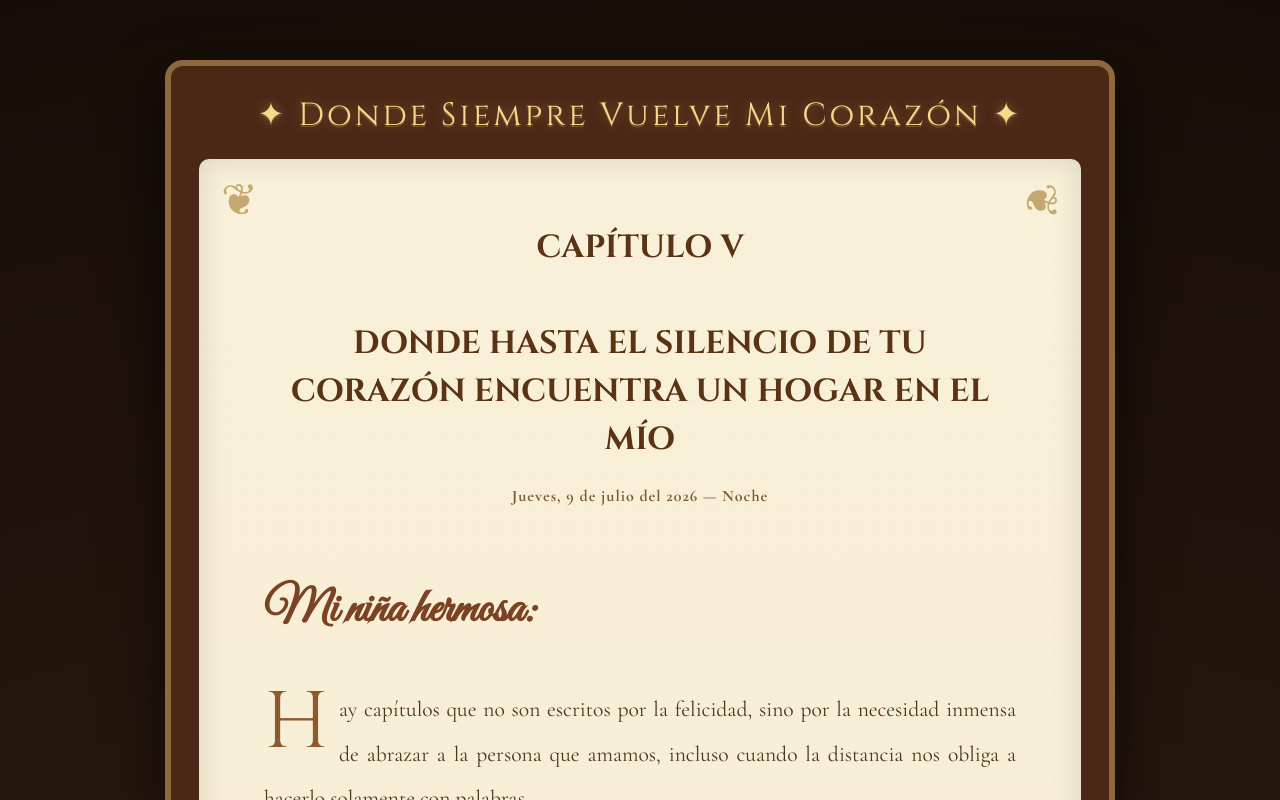
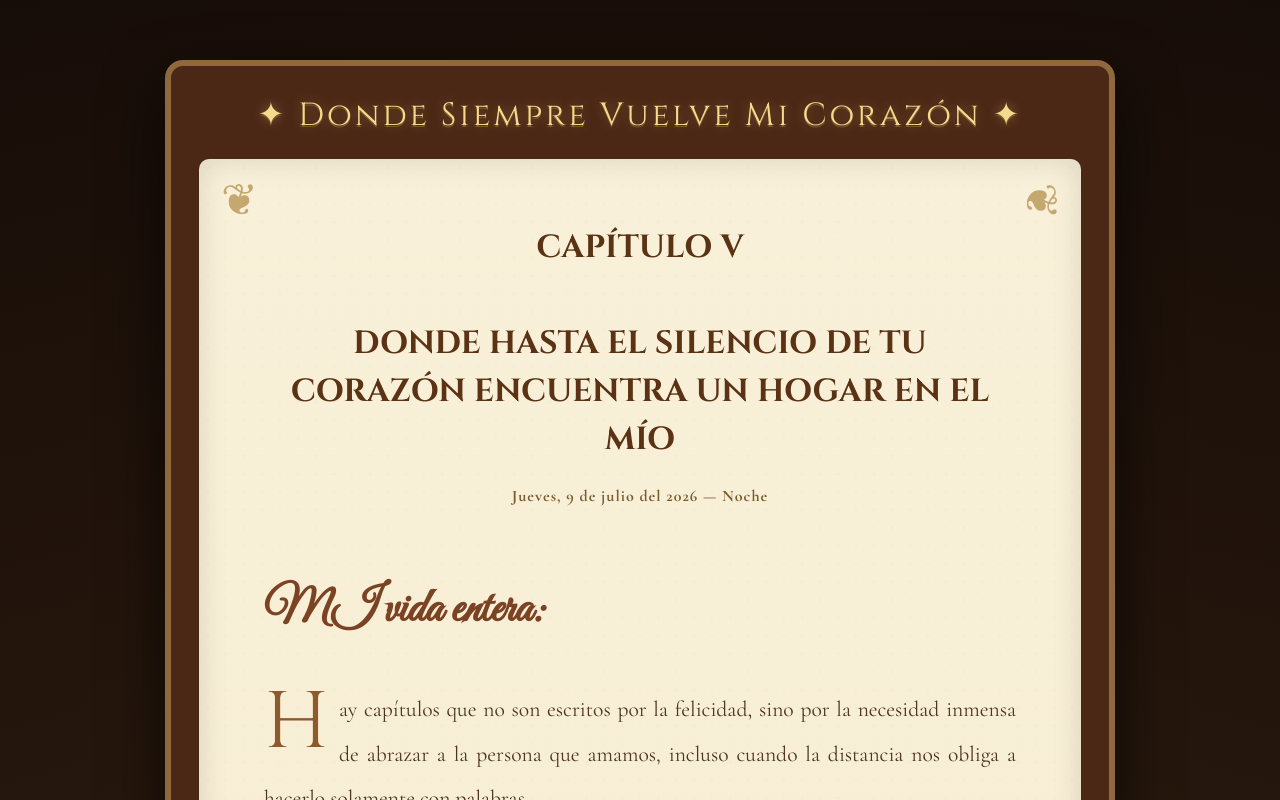
Before and after one commit to j8753741-eng/Jueves-9-de-julio-del-2026---carta-cap-V-, a plain HTML site: page index.html in a window 1280 px wide. Shown: the top 800 px of the page. Drawn offline with nearby package versions, Linux system fonts and the light colour scheme.

Commit message:
Change greeting text in index.html

```diff
--- a/index.html
+++ b/index.html
@@ -208,7 +208,7 @@ DONDE HASTA EL SILENCIO DE TU CORAZÓN ENCUENTRA UN HOGAR EN EL MÍO
 
 </div>
 
-<p class="greeting"><strong>Mi niña hermosa:</strong></p>
+<p class="greeting"><strong>MI vida entera:</strong></p>
 
 <p class="first">
 Hay capítulos que no son escritos por la felicidad, sino por la necesidad inmensa de abrazar a la persona que amamos, incluso cuando la distancia nos obliga a hacerlo solamente con palabras.
```
